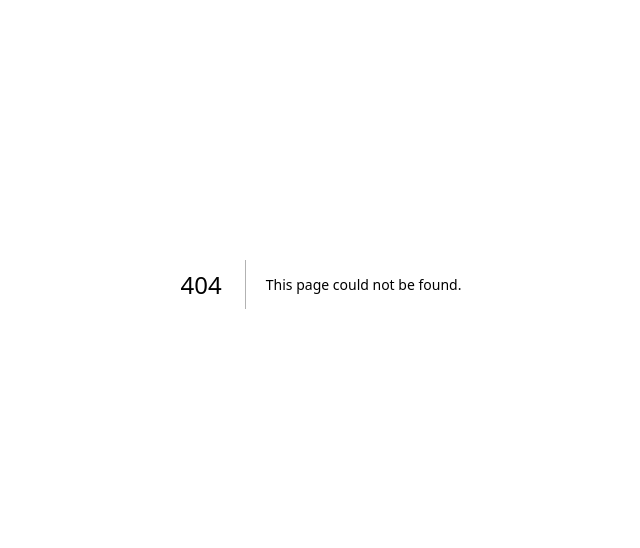
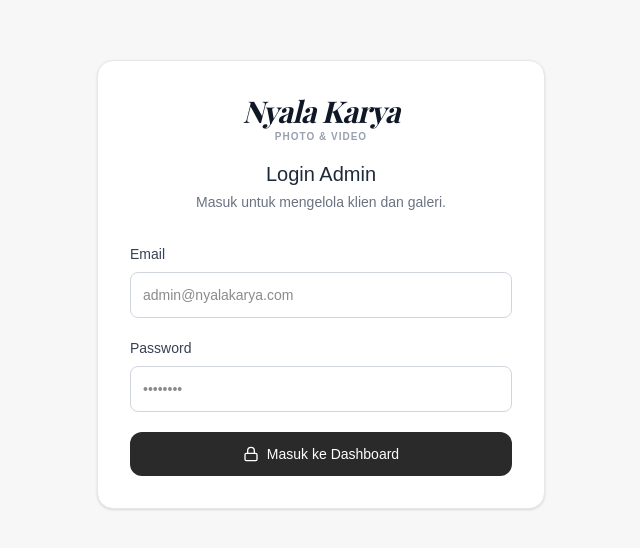
Before and after one commit to abazic/Pilihin-App, a Next.js app: page /login in a window 1280 px wide. Before the commit this address had no page. Shown: the part 116-664 px from the top of the page, without its empty margins (319-959 px from the left). Built offline with nearby package versions, Linux system fonts and the light colour scheme; no server answers; a web font is replaced by a local one.

Commit message:
Implement login page with authentication logic

```diff
--- /dev/null
+++ b/app/login/page.tsx
@@ -0,0 +1,101 @@
+'use client';
+
+import { useState } from 'react';
+import { useRouter } from 'next/navigation';
+import { supabase } from '@/lib/supabase';
+import { Lock } from 'lucide-react';
+
+export default function LoginPage() {
+  const [email, setEmail] = useState('');
+  const [password, setPassword] = useState('');
+  const [error, setError] = useState('');
+  const [loading, setLoading] = useState(false);
+  const router = useRouter();
+
+  const handleLogin = async (e: React.FormEvent) => {
+    e.preventDefault();
+    setLoading(true);
+    setError('');
+
+    try {
+      const { error } = await supabase.auth.signInWithPassword({
+        email,
+        password,
+      });
+
+      if (error) throw error;
+
+      // Jika berhasil, arahkan ke dashboard admin
+      router.push('/admin');
+      router.refresh(); // Refresh state Next.js agar middleware membaca sesi baru
+    } catch (err: any) {
+      setError(err.message || 'Gagal login. Periksa kembali email dan password.');
+    } finally {
+      setLoading(false);
+    }
+  };
+
+  return (
+    <div className="min-h-screen bg-[#f7f7f7] flex items-center justify-center p-6">
+      <div className="w-full max-w-md bg-white rounded-2xl shadow-sm border border-gray-200 p-8">
+
+        {/* Logo & Judul */}
+        <div className="text-center mb-8">
+          <div className="flex flex-col items-center mb-4">
+            <span className="font-serif italic text-3xl font-bold tracking-tight text-gray-900">Nyala Karya</span>
+            <span className="text-[10px] uppercase tracking-widest text-gray-400 font-semibold">Photo & Video</span>
+          </div>
+          <h1 className="text-xl font-medium text-gray-800">Login Admin</h1>
+          <p className="text-sm text-gray-500 mt-1">Masuk untuk mengelola klien dan galeri.</p>
+        </div>
+
+        {/* Notifikasi Error */}
+        {error && (
+          <div className="mb-6 p-3 bg-red-50 text-red-600 text-sm rounded-lg border border-red-100 text-center">
+            {error}
+          </div>
+        )}
+
+        {/* Form Login */}
+        <form onSubmit={handleLogin} className="space-y-5">
+          <div>
+            <label className="block text-sm text-gray-700 mb-2">Email</label>
+            <input
+              type="email"
+              value={email}
+              onChange={(e) => setEmail(e.target.value)}
+              placeholder="admin@nyalakarya.com"
+              required
+              className="w-full p-3 border border-gray-300 rounded-lg text-sm focus:ring-2 focus:ring-gray-200 focus:border-gray-500 outline-none transition-all"
+            />
+          </div>
+
+          <div>
+            <label className="block text-sm text-gray-700 mb-2">Password</label>
+            <input
+              type="password"
+              value={password}
+              onChange={(e) => setPassword(e.target.value)}
+              placeholder="••••••••"
+              required
+              className="w-full p-3 border border-gray-300 rounded-lg text-sm focus:ring-2 focus:ring-gray-200 focus:border-gray-500 outline-none transition-all"
+            />
+          </div>
+
+          <button
+            type="submit"
+            disabled={loading}
+            className="w-full flex items-center justify-center gap-2 py-3 bg-[#2a2a2a] hover:bg-black text-white rounded-xl text-sm font-medium transition-colors disabled:opacity-50 mt-4"
+          >
+            {loading ? 'Memverifikasi...' : (
+              <>
+                <Lock size={16} /> Masuk ke Dashboard
+              </>
+            )}
+          </button>
+        </form>
+
+      </div>
+    </div>
+  );
+}
```
